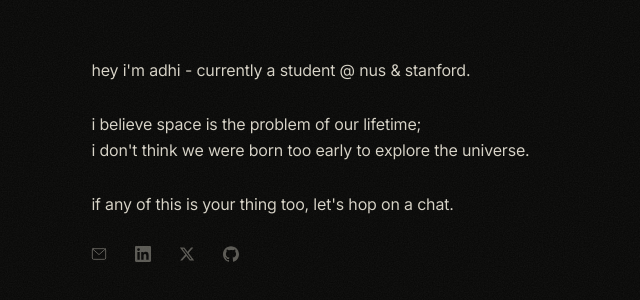
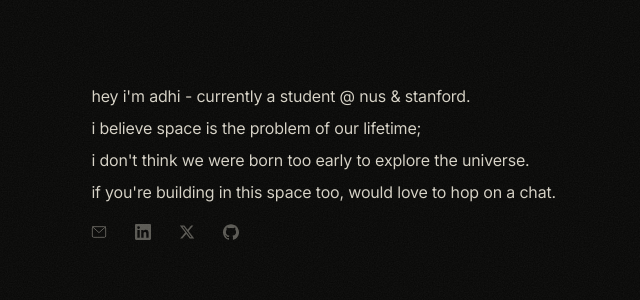
Before and after one commit to adhikrysh/adhikrish.cloud, a plain HTML site: page index.html in a window 1280 px wide. Shown: the part 240-540 px from the top of the page, without its empty margins (139-779 px from the left). Drawn offline with Linux system fonts and the light colour scheme.

Commit message:
Update CTA and unify line spacing
Reshape the CTA to "if you're building in this space too, would love
to hop on a chat." Switch the vertical rhythm to a single mechanism:
line-height 2 with zero paragraph margins, so every visible line
(including the two halves of the belief sentence) sits the same
distance below the line above it. Match the icons margin to the new
line-height gap.

Co-Authored-By: Claude Opus 4.7 (1M context) <noreply@anthropic.com>

```diff
--- a/index.html
+++ b/index.html
@@ -25,7 +25,7 @@
     font-weight: 380;
     -webkit-font-smoothing: antialiased;
     -moz-osx-font-smoothing: grayscale;
-    line-height: 1.6;
+    line-height: 2;
     letter-spacing: -0.01em;
     display: flex;
     flex-direction: column;
@@ -50,13 +50,13 @@
     max-width: 720px;
   }
   .text p {
-    margin-bottom: 1.8em;
+    margin-bottom: 0;
   }
   .text p:last-child {
     margin-bottom: 0;
   }
   .icons {
-    margin-top: 1.8em;
+    margin-top: 1em;
     display: flex;
     gap: 28px;
     align-items: center;
@@ -94,7 +94,7 @@
   <div class="text">
     <p>hey i'm adhi - currently a student @ nus &amp; stanford.</p>
     <p>i believe space is the problem of our lifetime;<br>i don't think we were born too early to explore the universe.</p>
-    <p>if any of this is your thing too, let's hop on a chat.</p>
+    <p>if you're building in this space too, would love to hop on a chat.</p>
   </div>
 
   <div class="icons">
```
